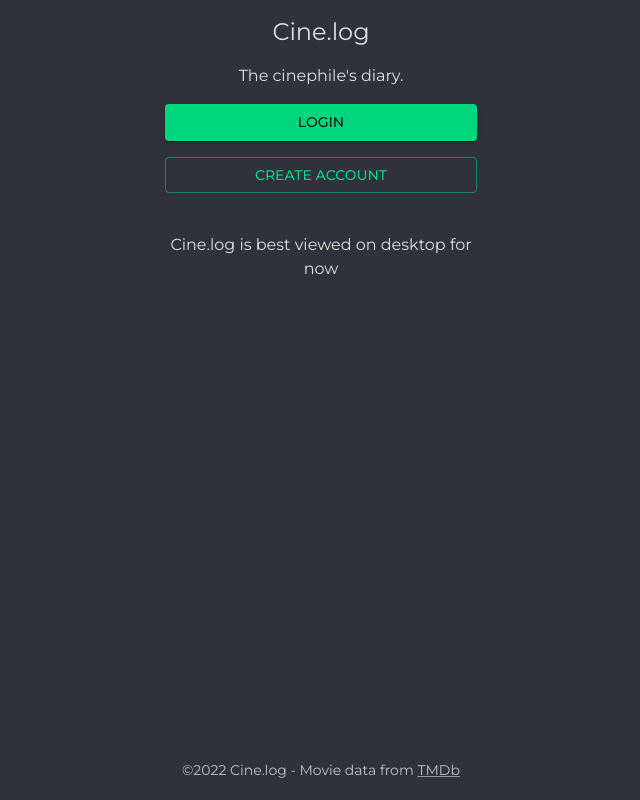
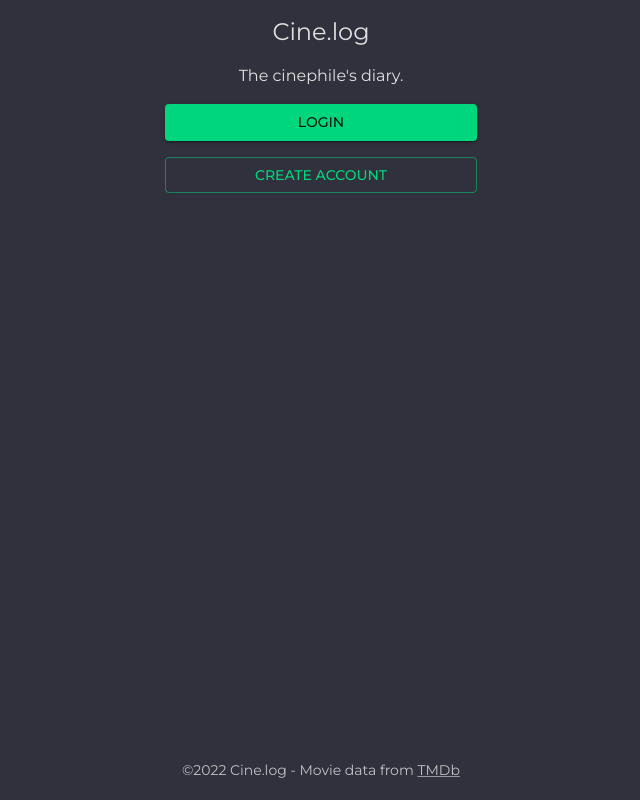
Before and after one commit to alexbraga/cine-log, a React (Create React App) app in the folder client/: page / in a window 1280 px wide. Shown: the whole page, without its empty margins (319-959 px from the left). Built offline with nearby package versions, Linux system fonts and the light colour scheme.

Commit message:
Update Home.js

```diff
--- a/client/src/pages/Home.js
+++ b/client/src/pages/Home.js
@@ -38,10 +38,6 @@
           >
             Create Account
           </Button>
-
-          <Typography align="center" sx={{ mt: 5 }}>
-            Cine.log is best viewed on desktop for now
-          </Typography>
         </div>
       }
     />
```
